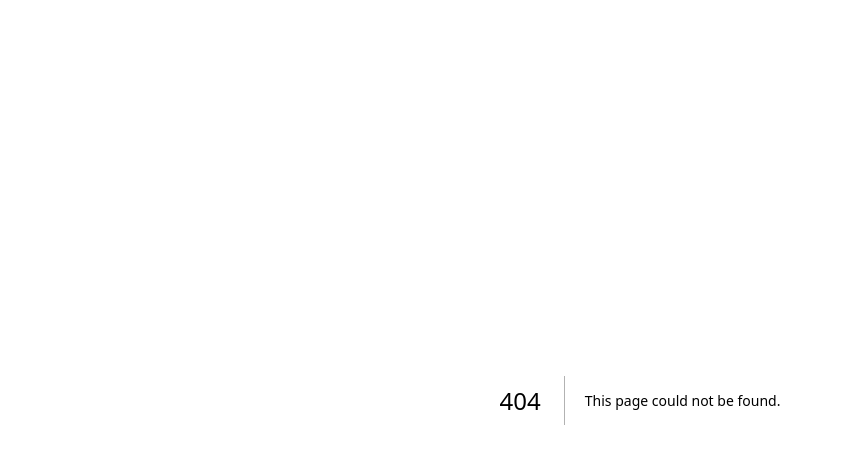
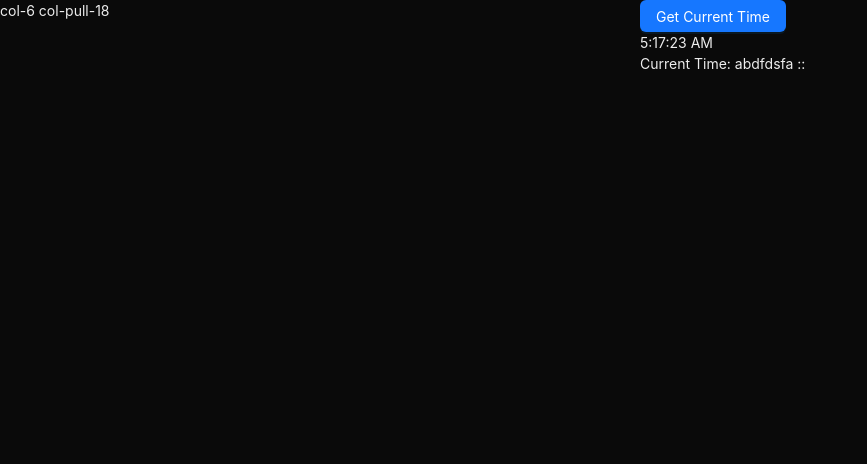
Before and after one commit to TameshwarNirmalkar/list-box-adding-deletion, a Next.js app: page /dashboard in a window 1280 px wide. Before the commit this address had no page. Shown: the top 464 px of the page, without its empty margins (0-867 px from the left). Built offline with nearby package versions, Linux system fonts and the light colour scheme; what @ant-design/nextjs-registry would draw is missing.

Commit message:
Added memonize component

```diff
--- /dev/null
+++ b/src/app/dashboard/page.tsx
@@ -0,0 +1,29 @@
+"use client";
+
+import DateTimeComponent from "@/components/CurrentDateTime";
+import { Button, Col, Row } from "antd";
+import { useState } from "react";
+
+export default function DashboardPage() {
+  const [currentTime, setCurrentTime] = useState("");
+
+  const handleClick = () => {
+    const now = new Date();
+    setCurrentTime(now.toLocaleTimeString());
+  };
+  return (
+    <Row>
+      <Col span={12} push={12}>
+        {currentTime}
+        <Button type="primary" color="danger" onClick={handleClick}>
+          Get Current Time
+        </Button>
+
+        <DateTimeComponent datetime={`abdfdsfa ::`} />
+      </Col>
+      <Col span={12} pull={12}>
+        col-6 col-pull-18
+      </Col>
+    </Row>
+  );
+}
--- /dev/null
+++ b/src/components/CurrentDateTime.tsx
@@ -0,0 +1,18 @@
+"use client";
+
+import { memo, useEffect } from "react";
+
+const DateTimeComponent: React.FC<{ datetime: string }> = ({ datetime }) => {
+  const now = new Date();
+  useEffect(() => {
+    console.log("Render child");
+  }, []);
+  return (
+    <>
+      <p>{now.toLocaleTimeString()}</p>
+      <div>{datetime && <p>Current Time: {datetime}</p>}</div>
+    </>
+  );
+};
+
+export default memo(DateTimeComponent);
```
